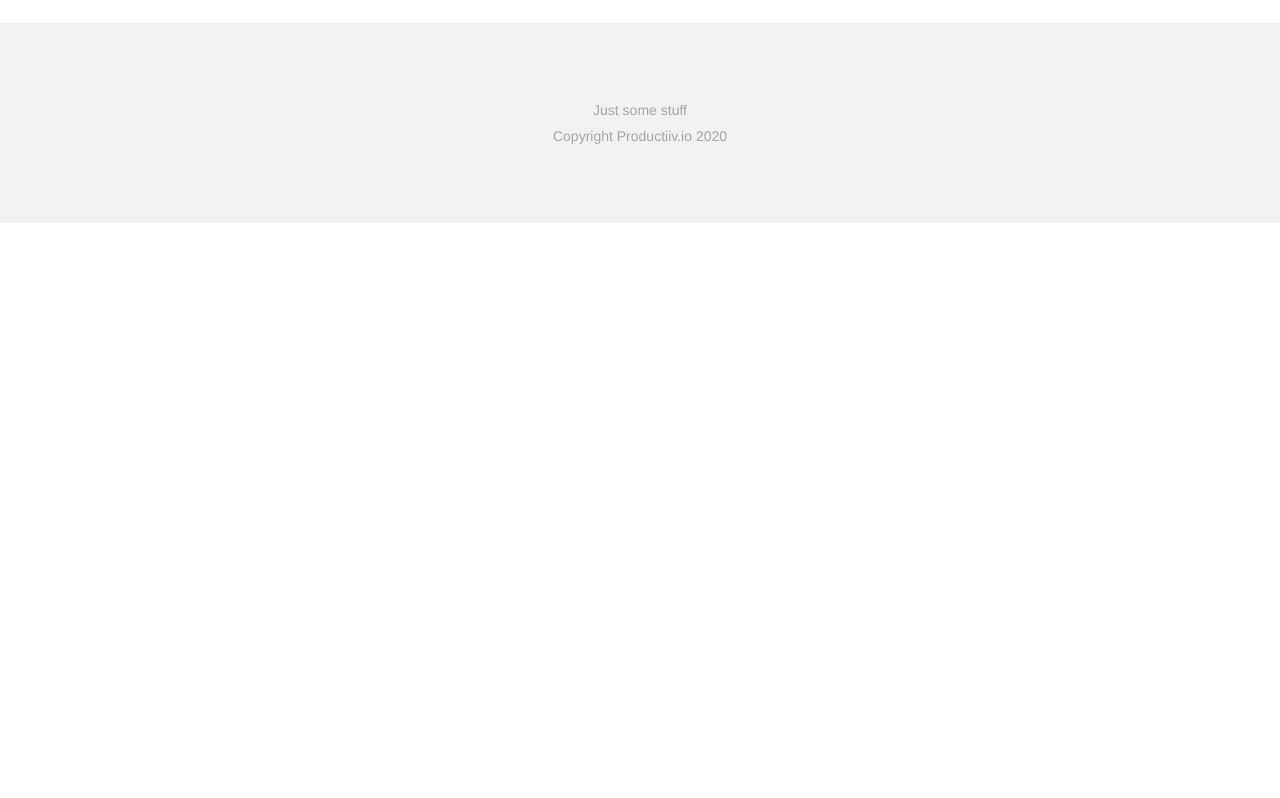
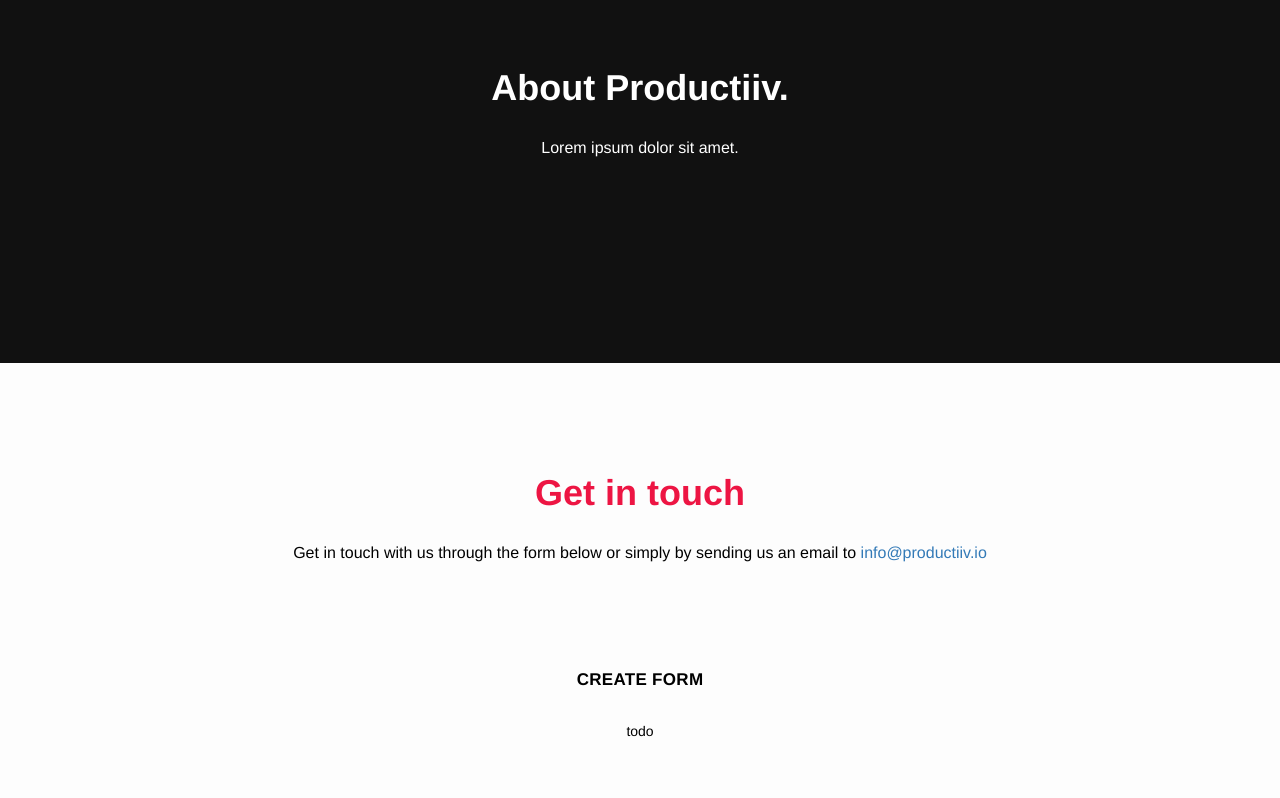
Before and after one commit to Mikkelzu/productiiv.client, a React (Create React App) app: page /about in a window 1280 px wide. Shown: the part 842-1640 px from the top of the page. Before the commit the page ends 1065 px from the top, so only its background shows below. Built offline with nearby package versions, Linux system fonts and the light colour scheme.

Commit message:
added base components to about page

```diff
--- a/src/pages/about/about.js
+++ b/src/pages/about/about.js
@@ -9,7 +9,29 @@
         document.title = "Productiiv - About Productiiv";
 
         return(
-            <h2>About</h2>
+            <section>
+                <div className="live-wrapper">
+                    <div className="container">
+                        <h4>About Productiiv.</h4>
+                        <p>
+                            Lorem ipsum dolor sit amet.
+                        </p>
+                    </div>
+                </div>
+
+                <div class="sponsors-wrapper" id="sponsors">
+                    <div class="container">
+                        <h4>Get in touch</h4>
+                        <p> Get in touch with us through the form below or simply by sending us an email to <a href="mailto:info@productiiv.io">info@productiiv.io</a> </p>
+                        <div class="support-section">
+                            <h5>Create form</h5>
+                            <form>
+                                todo
+                            </form>
+                        </div>
+                    </div>
+                </div>
+            </section>
         )
     }
 }
--- a/src/pages/home/home.js
+++ b/src/pages/home/home.js
@@ -1,5 +1,4 @@
 import React from 'react'
-import {Link} from 'react-router-dom'
 
 export default class Home extends React.Component {
 
@@ -12,21 +11,21 @@
                         <div className="row">
                             <div className="col-md-4 highlight-block">
                                 <div className="icon-wrapper">
-                                    <img src="https://d33wubrfki0l68.cloudfront.net/af047ac54e246e4a16a9874f8f8e8b23b944786a/4f102/3d.87c64f5b.svg" />
+                                    <img alt="" src="https://d33wubrfki0l68.cloudfront.net/af047ac54e246e4a16a9874f8f8e8b23b944786a/4f102/3d.87c64f5b.svg" />
                                 </div>
                                 <h5>subtitle</h5>
                                 <p> Text for shit</p>
                             </div>
                             <div className="col-md-4 highlight-block">
                                 <div className="icon-wrapper">
-                                    <img src="https://d33wubrfki0l68.cloudfront.net/c62c21329677dea388a08c2da8912c6d655b935e/9b1d8/quality.2871f361.svg" />
+                                    <img alt="" src="https://d33wubrfki0l68.cloudfront.net/c62c21329677dea388a08c2da8912c6d655b935e/9b1d8/quality.2871f361.svg" />
                                 </div>
                                 <h5>subtitle</h5>
                                 <p> more text </p>
                             </div>
                             <div className="col-md-4 highlight-block">
                                 <div className="icon-wrapper">
-                                    <img src="https://d33wubrfki0l68.cloudfront.net/6fd3f1586e44b418a4afd53bc81c76f5d970f51a/d33f9/magic-wand.f171d0b3.svg" />
+                                    <img alt="" src="https://d33wubrfki0l68.cloudfront.net/6fd3f1586e44b418a4afd53bc81c76f5d970f51a/d33f9/magic-wand.f171d0b3.svg" />
                                 </div>
                                 <h5>subtitle</h5>
                                 <p> more text </p>
@@ -78,12 +77,16 @@
                         </div>
                     </div>
                 </div>
-                <div className="live-wrapper">
-                    <div className="container">
+                <div class="sponsors-wrapper" id="sponsors">
+                    <div class="container">
                         <h4>Get in touch</h4>
-                        <p>
-                            You can easily come in contact with us over at <a href="mailto:info@productiiv.io">info@productiiv.io</a>
-                        </p>
+                        <p> Get in touch with us through the form below or simply by sending us an email to <a href="mailto:info@productiiv.io">info@productiiv.io</a> </p>
+                        <div class="support-section">
+                            <h5>Create form</h5>
+                            <form>
+                                todo
+                            </form>
+                        </div>
                     </div>
                 </div>
 
--- a/src/pages/services/service.js
+++ b/src/pages/services/service.js
@@ -14,6 +14,4 @@
     } else {
         return <h2>Service doesnt exist.</h2>
     }
-
-    return <h3>requested id: {topicId}</h3>
 }
```
